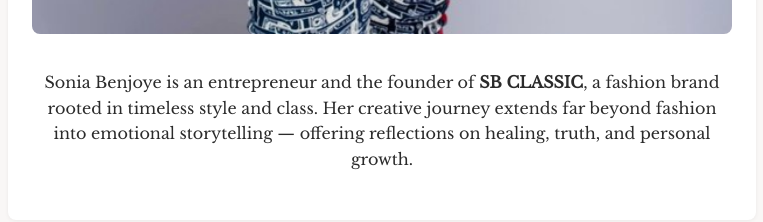
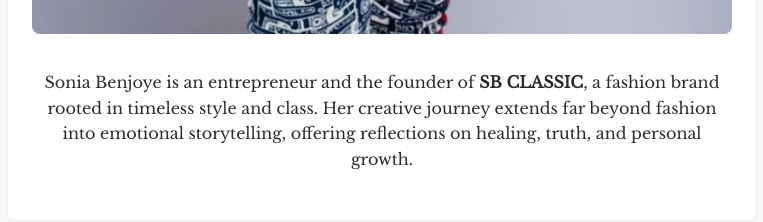
Before and after one commit to sbclassic/soniabenjoye-books, a website: page index.html in a window 1280 px wide. Shown: the part 7444-7666 px from the top of the page, without its empty margins (258-1021 px from the left). Drawn offline with nearby package versions, Linux system fonts and the light colour scheme; a script that the page names is missing.

Commit message:
Update index.html

```diff
--- a/index.html
+++ b/index.html
@@ -256,7 +256,7 @@
 <div class="section" id="about-author">
   <h2>👤 About the Author</h2>
   <img src="authorphoto_resized.JPG" alt="Sonia Benjoye" style="width: 100%; border-radius: 8px; margin-bottom: 1rem;">
-  <p>Sonia Benjoye is an entrepreneur and the founder of <strong>SB CLASSIC</strong>, a fashion brand rooted in timeless style and class. Her creative journey extends far beyond fashion into emotional storytelling — offering reflections on healing, truth, and personal growth.</p>
+  <p>Sonia Benjoye is an entrepreneur and the founder of <strong>SB CLASSIC</strong>, a fashion brand rooted in timeless style and class. Her creative journey extends far beyond fashion into emotional storytelling, offering reflections on healing, truth, and personal growth.</p>
 </div>
 
 <div class="section" id="community" style="text-align:center;">
```
